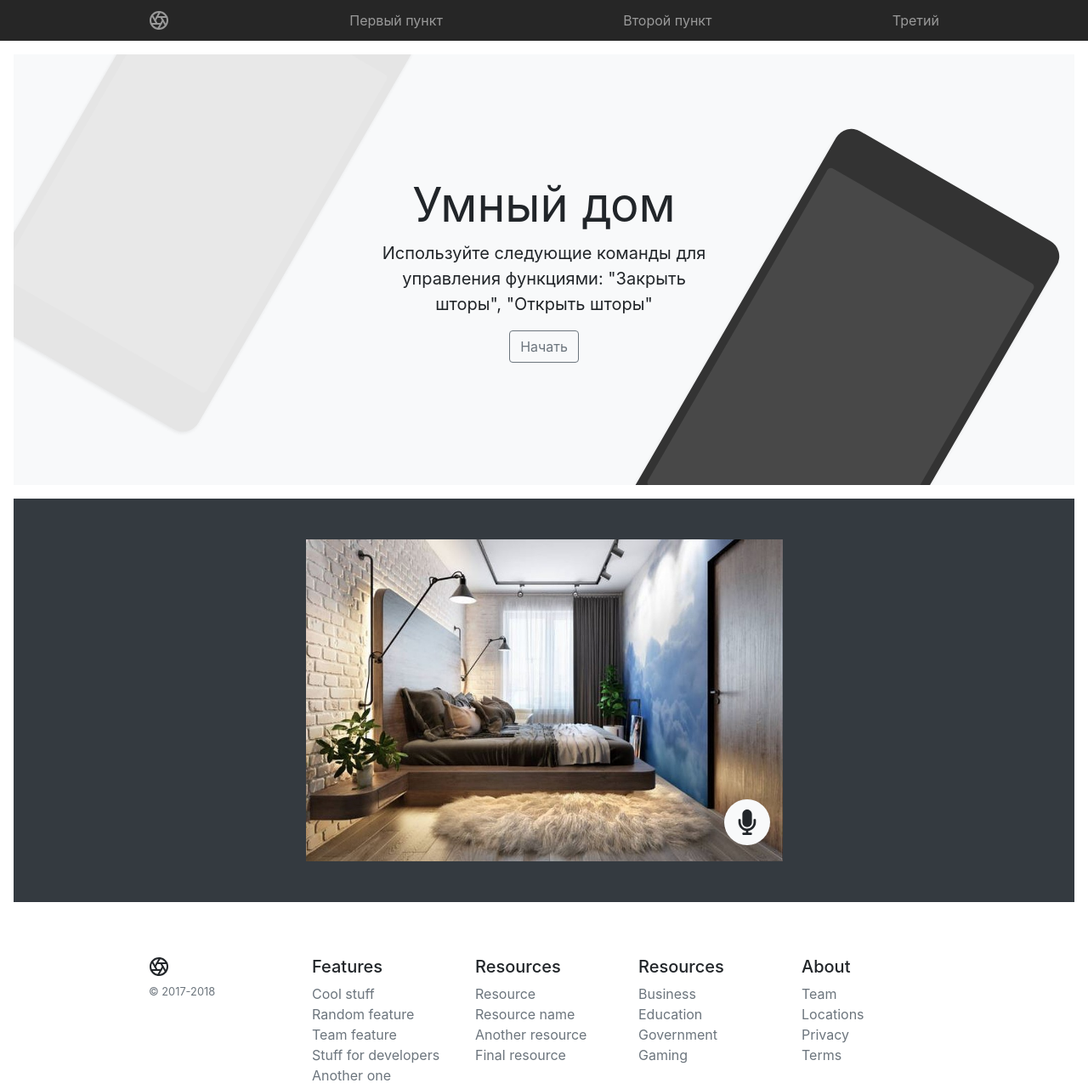
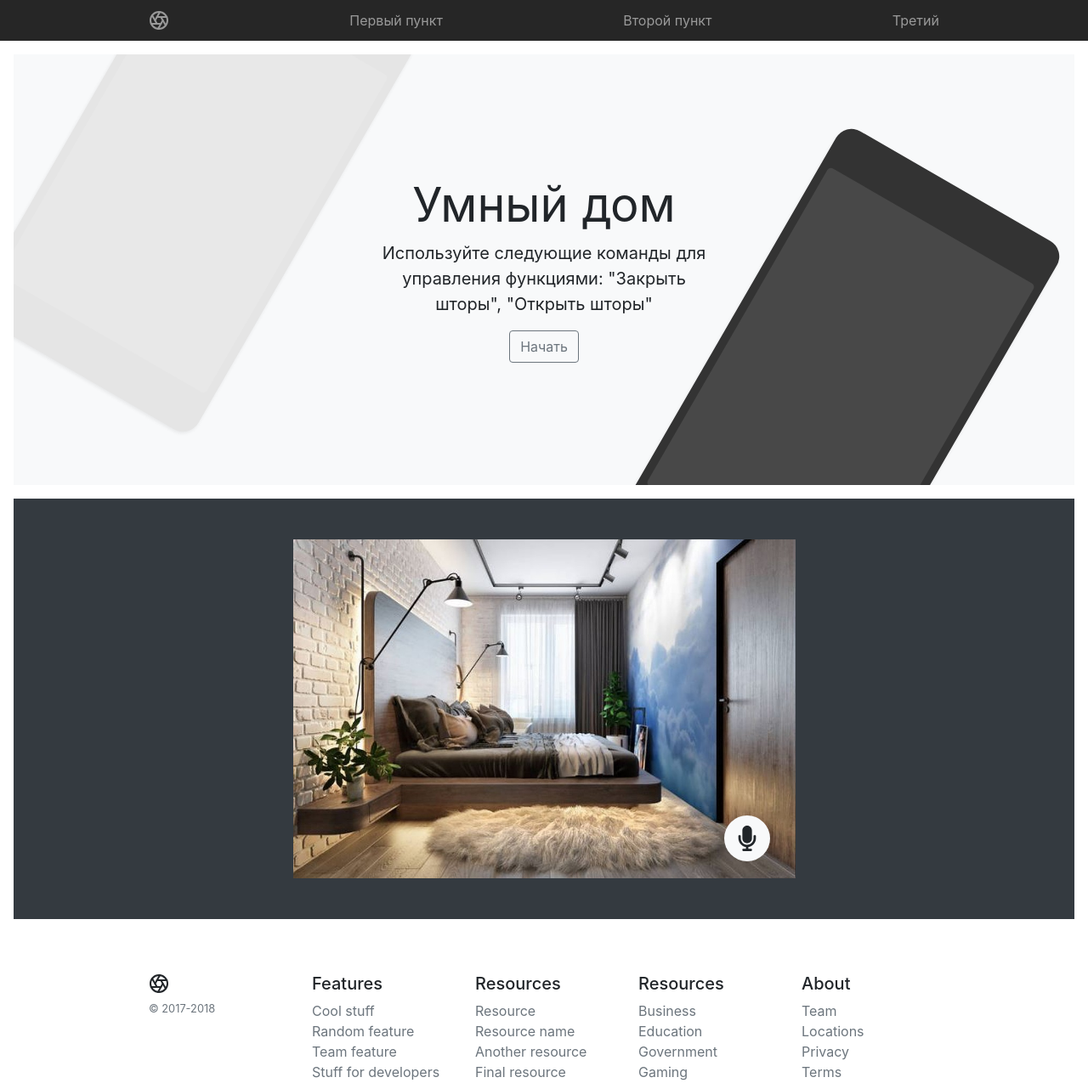
Before and after one commit to metry/speech_pages, a PHP site: page / in a window 1280 px wide. Shown: the top 1275 px of the page at 85% size. Run offline with PHP 8.4, Linux system fonts and the light colour scheme.

Commit message:
css paddinf fix

```diff
--- a/css/product.css
+++ b/css/product.css
@@ -73,6 +73,10 @@
 
 .overflow-hidden { overflow: hidden; }
 
+.image-container {
+	padding: 0;
+}
+
 .image-block {
 	width: 100%;
 }
--- a/index.html
+++ b/index.html
@@ -42,7 +42,7 @@
 
     <div class="overflow-hidden p-3 p-md-5 m-md-3 text-center bg-dark" id="image">
 		<div class="row position-relative">
-				<div class="col-md-6 offset-md-3 position-relative">
+				<div class="col-md-6 offset-md-3 position-relative image-container">
 					<img src="img/1.jpg" class="image-block" alt="">
 					<img class="image-block image2" src="img/2.png" class="img-fluid" alt="">
 					<div class="microphone" id="microphone">
```
Also changed, not shown: img/microphone-solid.svg (deleted).
